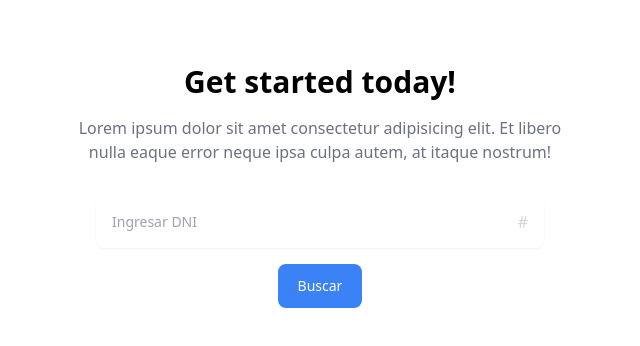
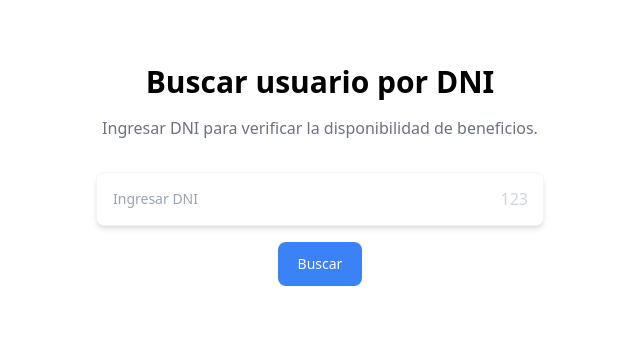
Before and after one commit to ericfrodriguez/affiliate-front, a React (Vite) app: page / in a window 1280 px wide. Shown: the top 346 px of the page, without its empty margins (320-960 px from the left). Built offline with nearby package versions, Linux system fonts and the light colour scheme; no server answers.

Commit message:
input affiliate form styles changed

```diff
--- a/src/App.jsx
+++ /dev/null
@@ -1,14 +0,0 @@
-
-
-function App() {
-
-  return (
-    <>
-      <h1 className="text-3xl font-bold underline">
-        Hello world!
-      </h1>
-    </>
-  )
-}
-
-export default App
--- a/src/components/AffiliateForm.jsx
+++ b/src/components/AffiliateForm.jsx
@@ -22,11 +22,10 @@ export const AffiliateForm = ({ handleResponse }) => {
 	return (
 		<div className="mx-auto max-w-screen-xl px-4 py-16 sm:px-6 lg:px-8">
 			<div className="mx-auto max-w-lg text-center">
-				<h1 className="text-2xl font-bold sm:text-3xl">Get started today!</h1>
+				<h1 className="text-2xl font-bold sm:text-3xl">Buscar usuario por DNI</h1>
 
 				<p className="mt-4 text-gray-500">
-					Lorem ipsum dolor sit amet consectetur adipisicing elit. Et libero nulla
-					eaque error neque ipsa culpa autem, at itaque nostrum!
+					Ingresar DNI para verificar la disponibilidad de beneficios.
 				</p>
 			</div>
 
@@ -36,14 +35,14 @@ export const AffiliateForm = ({ handleResponse }) => {
 
 					<div className="relative">
 						<input
-							type="number"
+							type="text"
 							name="dni"
-							className="w-full rounded-lg border-gray-200 p-4 pe-12 text-sm shadow-sm"
+							className="w-full rounded-lg border-[1px] border-gray-100 p-4 pe-12 text-sm shadow-md"
 							placeholder="Ingresar DNI"
 						/>
 
 						<span className="absolute text-gray-300 inset-y-0 end-0 grid place-content-center px-4">
-							#
+							123
 						</span>
 					</div>
 				</div>
```
